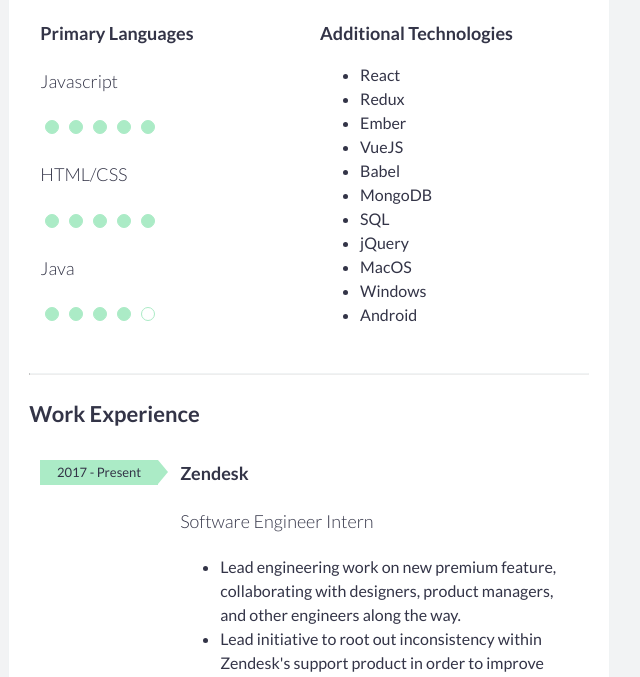
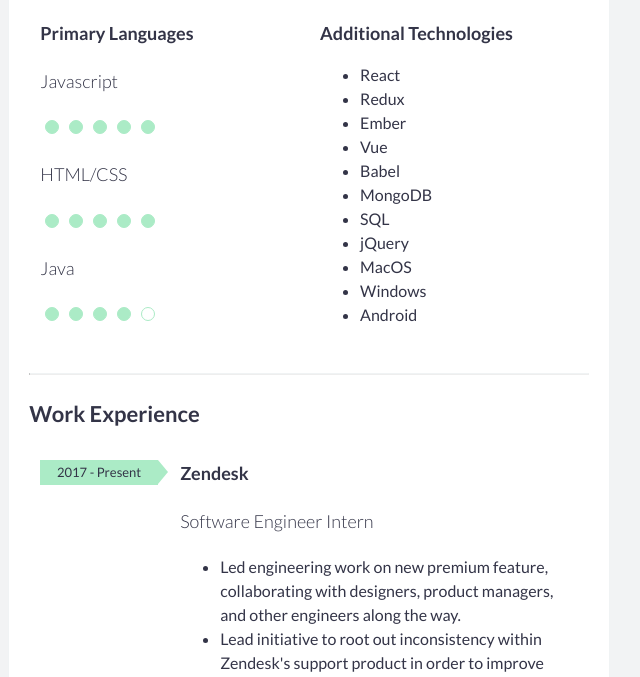
Before and after one commit to slotterbackW/willslotterback.com, a plain HTML site: page index.html in a window 1280 px wide. Shown: the part 960-1637 px from the top of the page, 411-1051 px from the left. Drawn offline with nearby package versions, Linux system fonts and the light colour scheme.

Commit message:
Update Resume

```diff
--- a/index.html
+++ b/index.html
@@ -136,7 +136,7 @@
                             <li>React</li>
                             <li>Redux</li>
                             <li>Ember</li>
-                            <li>VueJS</li>
+                            <li>Vue</li>
                             <li>Babel</li>
                             <li>MongoDB</li>
                             <li>SQL</li>
@@ -157,7 +157,7 @@
                         <h4>Zendesk</h4>
                         <p>Software Engineer Intern</p>
                         <ul class="work-bullets">
-                            <li>Lead engineering work on new premium feature, collaborating with designers, product managers, and other engineers along the way.</li>
+                            <li>Led engineering work on new premium feature, collaborating with designers, product managers, and other engineers along the way.</li>
                             <li>Lead initiative to root out inconsistency within Zendesk's support product in order to improve perception of reliability.</li>
                             <li>Researched new technology to push project to refresh Zendesk's tech stack with React and GraphQL.</li>
                         </ul>
```
Also changed, not shown: 1 other file.
